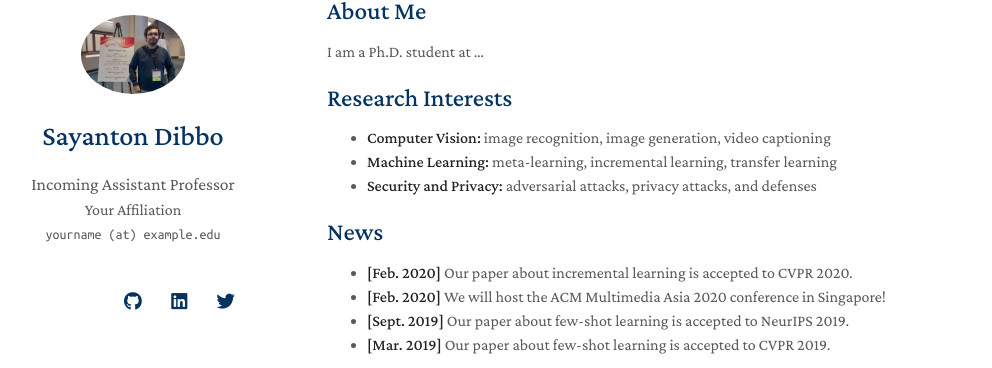
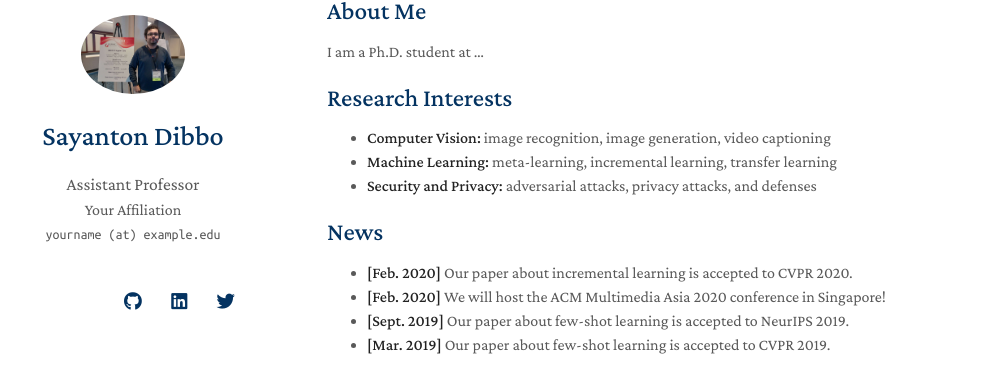
Before and after one commit to SayantonDibbo/SayantonDibbo.github.io, a Jekyll site: the page html_source_file/index.html, which Jekyll copies as it is, in a window 1280 px wide. Shown: the part 69-437 px from the top of the page, without its empty margins (143-1135 px from the left). Built offline with Jekyll 4.4.1, drawn with Linux system fonts in a browser that asks for light colours; nearby versions of some CDN libraries; a style sheet for code colours, icons or effects is not loaded.

Commit message:
Update index.html

```diff
--- a/html_source_file/index.html
+++ b/html_source_file/index.html
@@ -38,7 +38,7 @@
         <h1>Sayanton Dibbo</h1>
 
 
-        <position style="font-size:1.10rem;">Incoming Assistant Professor</position>
+        <position style="font-size:1.10rem;">Assistant Professor</position>
         <br>
 
 
```
